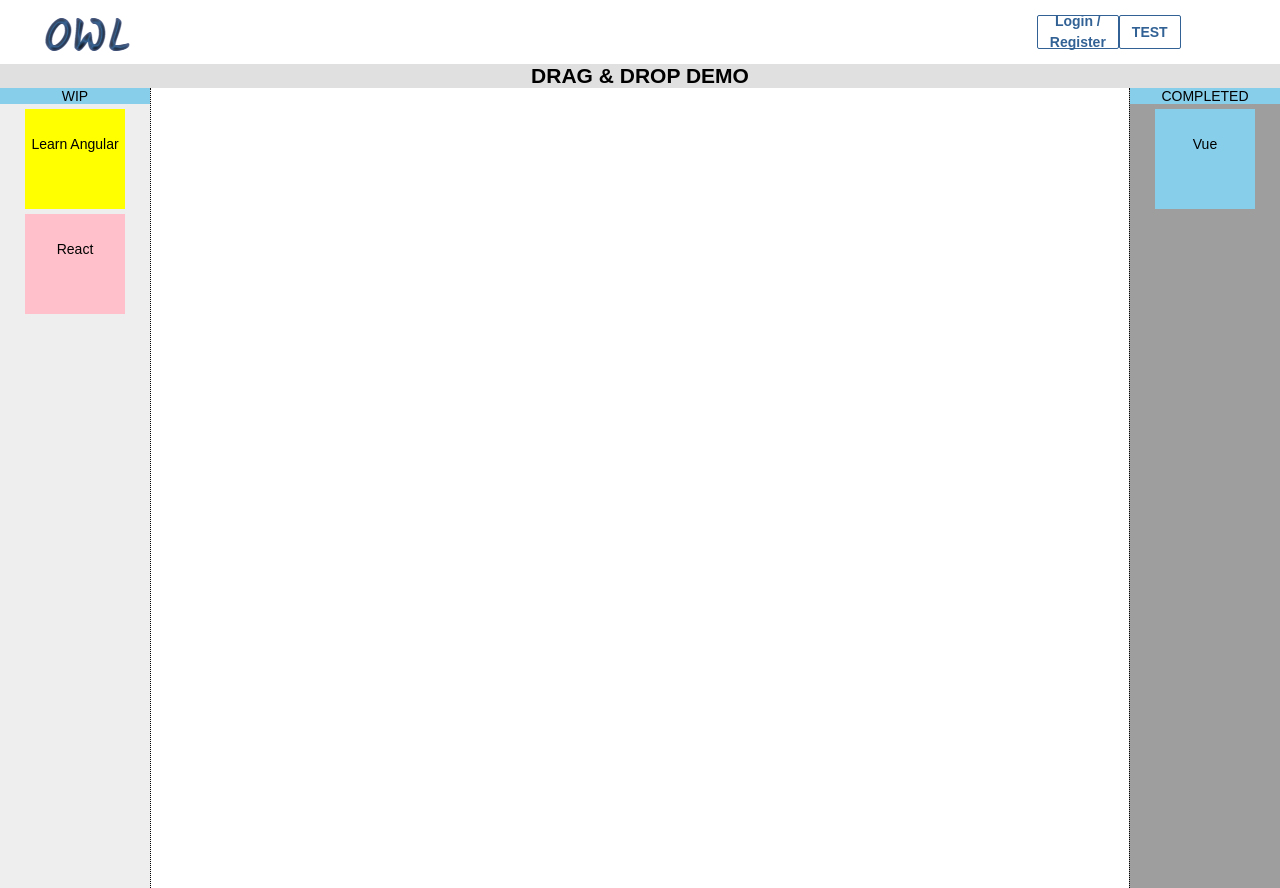
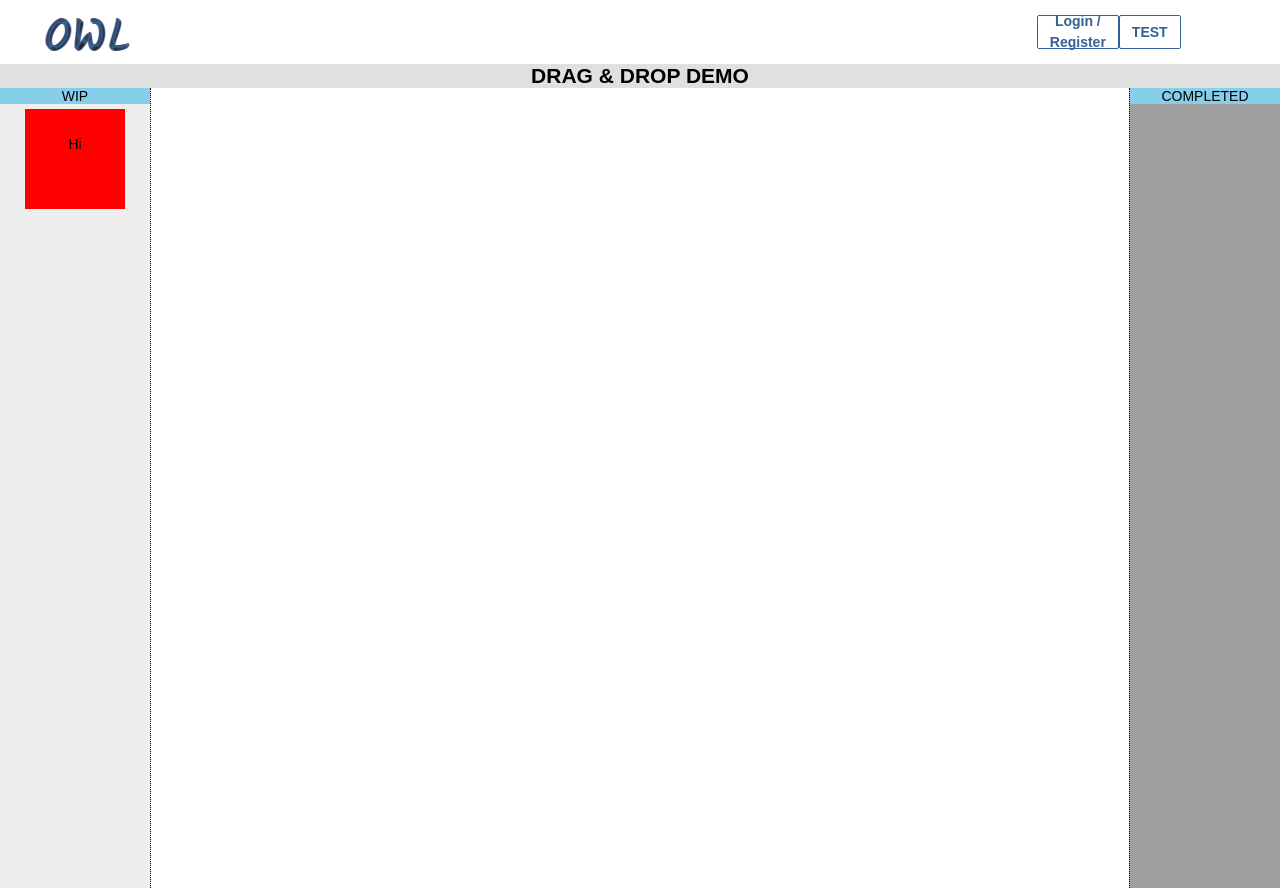
Before and after one commit to hyoungnamoh/react-owl, a Next.js app in the folder front/: page /test in a window 1280 px wide. Built offline with nearby package versions, Linux system fonts and the light colour scheme.

Commit message:
Modify: drag and drop 테스트 중

```diff
--- a/front/pages/test.js
+++ b/front/pages/test.js
@@ -1,5 +1,8 @@
 import React, { Component } from 'react';
 import styles from '../styles/test.module.scss';
+
+let cOffX = 0;
+let cOffY = 0;
 
 export default class AppDragDropDemo extends Component {
   state = {
@@ -7,8 +10,48 @@ export default class AppDragDropDemo extends Component {
       { name: "Learn Angular", category: "wip", bgcolor: "yellow" },
       { name: "React", category: "wip", bgcolor: "pink" },
       { name: "Vue", category: "complete", bgcolor: "skyblue" }
-    ]
+    ],
+    onDragStyle: { backgroundColor: 'red' },
   }
+  itemRef = null;
+
+  dragStart = (e) => {
+    cOffX = this.itemRef.offsetLeft;
+    cOffY = this.itemRef.offsetTop;
+    console.log(cOffX, cOffY);
+    // ev.dataTransfer.setData("id", id);
+    // console.log(e.clientX - this.el.offsetLef/t, e.clientX - this.el.offsetTop);
+
+    // document.addEventListener('mousemove', this.dragMove);
+    // document.addEventListener('mouseup', this.dragEnd);
+
+    // this.el.classList.add(d);
+    // this.container.style.cursor = 'move';
+  };
+
+  dragMove = (e) => {
+    console.log('dragOn')
+    e.persist();
+    this.setState({
+      onDragStyle: {
+        backgroundColor: 'red',
+        position: 'absolute',
+        top: e.clientY - cOffY,
+        left: e.clientX - cOffX,
+      }
+    })
+  };
+
+  dragEnd = (e) => {
+    e = e || window.event;
+    e.preventDefault();
+
+    // document.removeEventListener('mousemove', this.dragMove);
+    // document.removeEventListener('mouseup', this.dragEnd);
+
+    // this.el.classList.remove(d);
+    // this.container.style.cursor = null;
+  };
 
   onDragStart = (ev, id) => {
     console.log('dragstart:', id);
@@ -48,7 +91,7 @@ export default class AppDragDropDemo extends Component {
           onDragStart={(e) => this.onDragStart(e, t.name)}
           draggable
           className={styles.draggable}
-          style={{ backgroundColor: t.bgcolor }}
+          style={this.state.onDragStyle}
         >
           {t.name}
         </div>
@@ -59,19 +102,25 @@ export default class AppDragDropDemo extends Component {
       <div className={styles.containerdrag}>
         <h2 className={styles.header}>DRAG & DROP DEMO</h2>
         <div className={styles.wip}
-          onDragOver={(e) => this.onDragOver(e)}
+          onDragOver={(e) => this.dragMove(e)}
           onDrop={(e) => { this.onDrop(e, "wip") }}>
           <span className={styles.taskheader}>WIP</span>
-          {tasks.wip}
+          <div
+            onDragStart={(e) => this.dragStart(e)}
+            draggable
+            className={styles.draggable}
+            style={this.state.onDragStyle}
+            ref={(ref) => this.itemRef = ref}
+          >
+            Hi
+          </div>
         </div>
         <div className={styles.droppable}
-          onDragOver={(e) => this.onDragOver(e)}
+          onDragOver={(e) => this.dragMove(e)}
           onDrop={(e) => this.onDrop(e, "complete")}>
           <span className={styles.taskheader}>COMPLETED</span>
-          {tasks.complete}
+          {/* {tasks.complete} */}
         </div>
-
-
       </div>
     );
   }
```
Also changed, not shown: front/components/KanbanBoard.tsx (+31 -7 lines), front/styles/KanbanBoard.module.scss (+11 -5 lines).
